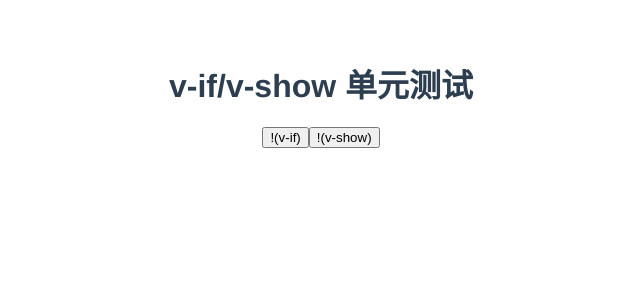
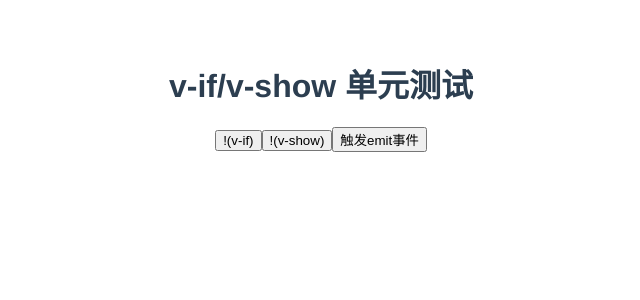
Before and after one commit to Q-jiuqiu/Vue, a Vue app: page / in a window 1280 px wide. Shown: the top 300 px of the page, without its empty margins (319-959 px from the left). Built offline with nearby package versions, Linux system fonts and the light colour scheme.

Commit message:
触发emit事件

```diff
--- a/src/UnitTest/ifAndShow/ifAndShow.vue
+++ b/src/UnitTest/ifAndShow/ifAndShow.vue
@@ -9,6 +9,10 @@
       class="showfBtn"
       @click="showFun"
     >!(v-show)</button>
+    <button
+      class="emitBtn"
+      @click="emitFun"
+    >触发emit事件</button>
     <div
       class="ifDiv"
       id="ifDiv"
@@ -28,7 +32,8 @@ export default {
   data() {
     return {
       iF: false,
-      show: false
+      show: false,
+      count: 0
     };
   },
 
@@ -38,6 +43,10 @@ export default {
     },
     showFun() {
       this.show = !this.show;
+    },
+    emitFun() {
+      // console.log("click");
+      this.$emit("emitFun", this.count++);
     }
   }
 };
```
Also changed, not shown: 1 other file (tests, documents, lock files or other folders).
